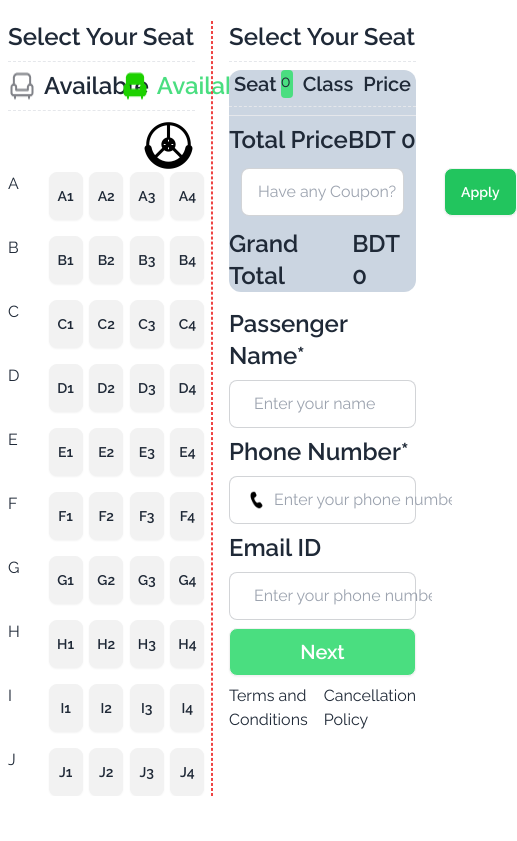
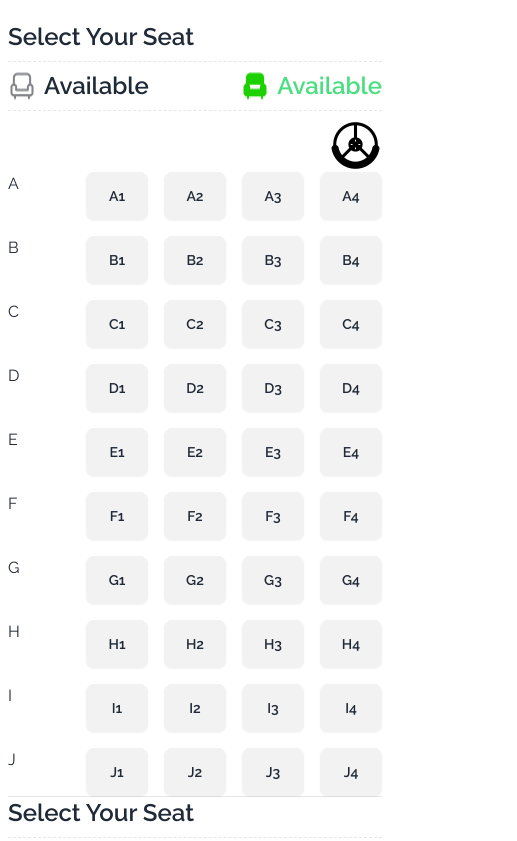
Before and after one commit to PeyalHasan/assainment-5, a plain HTML site: page index.html in a window 390 px wide. Shown: the part 2063-2904 px from the top of the page, 517 px wide, since content can reach past the window. Before the commit the page ends 2859 px from the top, so only its background shows below. Drawn offline with nearby package versions, Linux system fonts and the light colour scheme.

Commit message:
responsive done

```diff
--- a/index.html
+++ b/index.html
@@ -199,8 +199,8 @@
             </div>
 
             <!--Ticketing Interface-->
-            <div class="flex justify-between gap-4">
-                <div class=" w-1/2">
+            <div class="lg:flex justify-between gap-4">
+                <div class=" lg:w-1/2">
                     <div>
                         <div class="">
                             <h3 class="text-2xl font-semibold">Select Your Seat</h3>
@@ -276,14 +276,14 @@
                     </div>
                 </div>
 
-                <div class="border-dashed border-[1px] border-red-500">
-                    <hr class="rotate-90 ">
+                <div class="lg:border-dashed]">
+                    <hr class="lg:rotate-90 ">
                 </div>
-                <div class="w-1/2  ">
+                <div class="lg:w-1/2  ">
                     <h3 class="text-2xl font-semibold">Select Your Seat</h3>
                     <hr class="border-dashed my-2">
                     <div class="bg-slate-300 rounded-xl">
-                        <div class="flex justify-around">
+                        <div class="lgflex justify-around">
                             <div class="flex gap-1">
                                 <p class="text-xl font-semibold">Seat</p>
                                 <span class="bg-green-400 rounded w-3 ">0</span>
@@ -302,7 +302,7 @@
                             </ul>
                         </div>
                         <hr class=" my-2">
-                        <div class="flex justify-around">
+                        <div class="lg:flex justify-around">
                             <h3 class="text-2xl font-semibold">Total Price</h3>
                             <h2 class="text-2xl font-semibold">BDT <span>0</span></h2>
                         </div>
```
